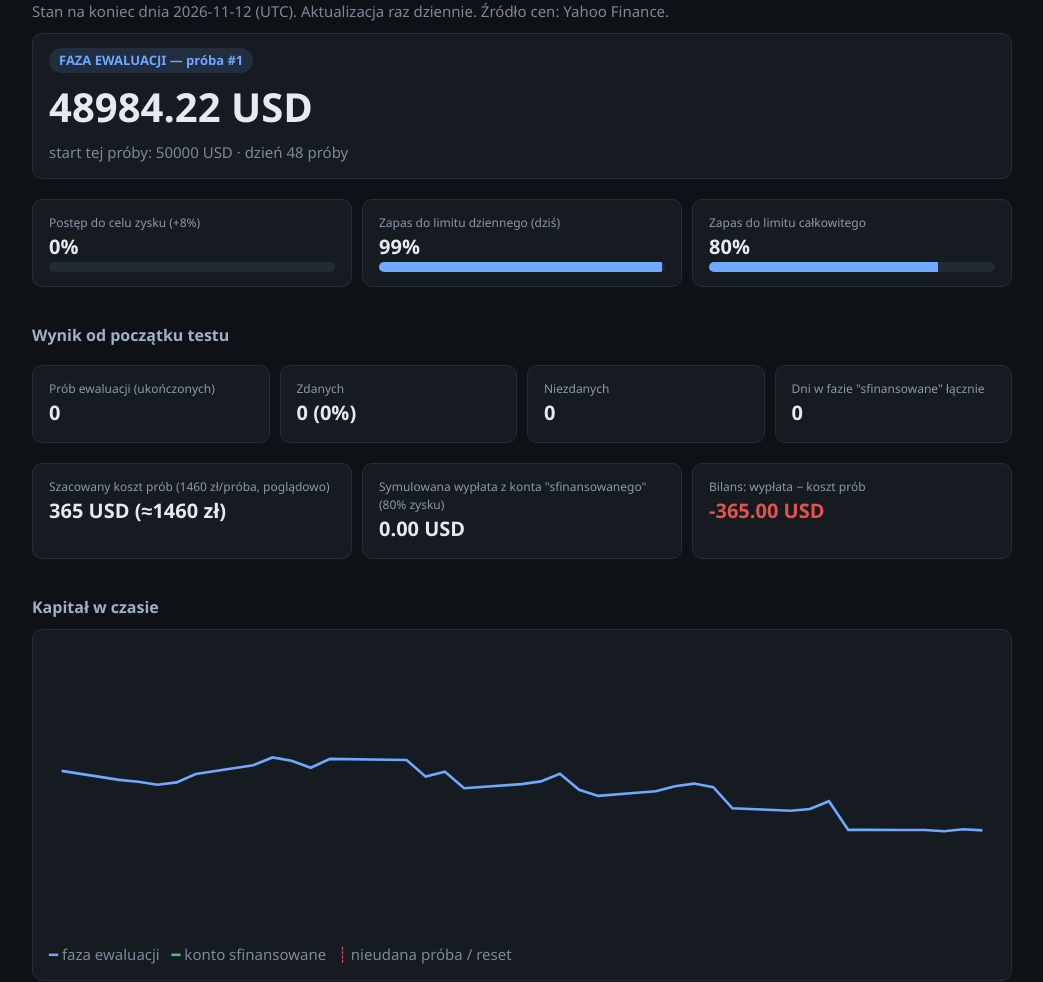
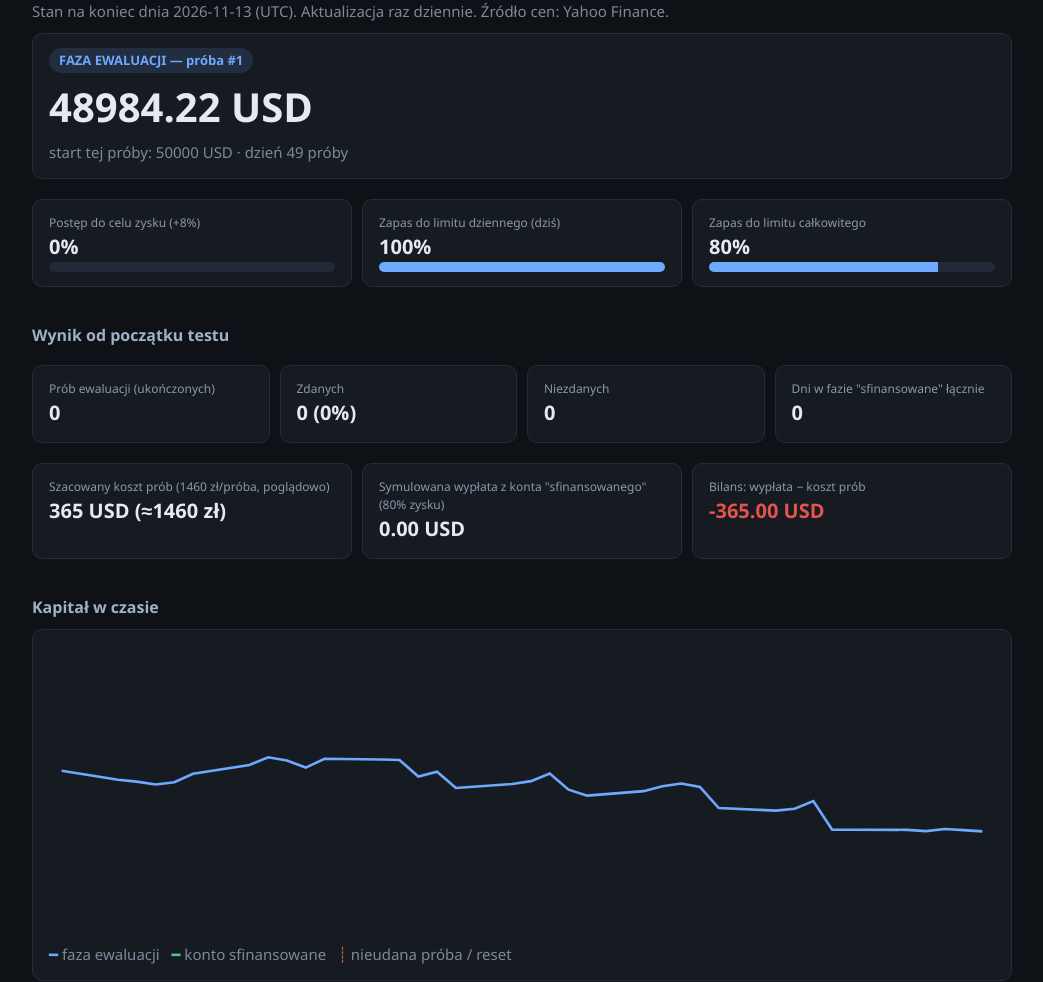
Before and after one commit to tadzikfw-tech/prop-challenge-demo, a plain HTML site: page docs/index.html in a window 1280 px wide. Shown: the part 133-1115 px from the top of the page, without its empty margins (118-1161 px from the left). Drawn offline with Linux system fonts and the light colour scheme.

Commit message:
dane 2026-11-15

```diff
--- a/data/history.csv
+++ b/data/history.csv
@@ -34,3 +34,4 @@ ts,equity,phase,attempt,daily_dd,total_dd
 1794321000000,48990.1222,EWALUACJA,1,-0.0004,-0.0202
 1794407400000,49025.4769,EWALUACJA,1,0.0007,-0.0195
 1794493800000,49006.1891,EWALUACJA,1,-0.0004,-0.0199
+1794580200000,48984.2205,EWALUACJA,1,-0.0004,-0.0203
--- a/data/state.json
+++ b/data/state.json
@@ -1 +1 @@
-{"n": 1, "attempts_passed": 0, "attempts_failed": 0, "funded_losses": 0, "att": {"no": 1, "phase": "EWALUACJA", "start_ts": 1790343000000, "start_equity": 50000.0, "peak_equity": 50222.10558099505, "prev_close_equity": 49006.189076833245, "acc": {"cash": 43578.440761653306, "qty": 0.7148923113894998, "target": 0.1111111111111111}, "_last_ts": 1794493800000}, "cum_payout_usd": 0.0, "cum_funded_days": 0.0}
+{"n": 1, "attempts_passed": 0, "attempts_failed": 0, "funded_losses": 0, "att": {"no": 1, "phase": "EWALUACJA", "start_ts": 1790343000000, "start_equity": 50000.0, "peak_equity": 50222.10558099505, "prev_close_equity": 48984.22045006698, "acc": {"cash": 43578.440761653306, "qty": 0.7148923113894998, "target": 0.1111111111111111}, "_last_ts": 1794580200000}, "cum_payout_usd": 0.0, "cum_funded_days": 0.0}
--- a/docs/index.html
+++ b/docs/index.html
@@ -8,12 +8,12 @@ table{width:100%;border-collapse:collapse;font-size:13px}th,td{padding:6px 8px;b
 <h1>Demo: strategia trendowa S&amp;P 500 pod zasadami "challenge'u" prop firmy</h1>
 <div class="warn">To symulacja na WIRTUALNYCH pieniądzach. Nie ma tu prawdziwej firmy, prawdziwego konta ani prawdziwych zleceń.
 Zasady (cel +8%, limit dzienny 5%, limit całkowity 10%, konto 50 000 USD) są reprezentatywne dla typowych firm, nie kopią żadnej konkretnej.</div>
-<div class="muted">Stan na koniec dnia 2026-11-12 (UTC). Aktualizacja raz dziennie. Źródło cen: Yahoo Finance.</div>
+<div class="muted">Stan na koniec dnia 2026-11-13 (UTC). Aktualizacja raz dziennie. Źródło cen: Yahoo Finance.</div>
 <div class="card"><span class="badge" style="background:#6ea8ff22;color:#6ea8ff">FAZA EWALUACJI — próba #1</span>
 <div class="big">48984.22 USD</div>
-<div class="muted">start tej próby: 50000 USD · dzień 48 próby</div></div>
+<div class="muted">start tej próby: 50000 USD · dzień 49 próby</div></div>
 <div class="grid"><div class="card"><div class="k">Postęp do celu zysku (+8%)</div><div class="v">0%</div><div style='background:#222a35;border-radius:6px;height:10px;overflow:hidden'><div style='width:0%;background:#4cc38a;height:100%'></div></div></div>
-<div class="card"><div class="k">Zapas do limitu dziennego (dziś)</div><div class="v">99%</div><div style='background:#222a35;border-radius:6px;height:10px;overflow:hidden'><div style='width:99%;background:#6ea8ff;height:100%'></div></div></div>
+<div class="card"><div class="k">Zapas do limitu dziennego (dziś)</div><div class="v">100%</div><div style='background:#222a35;border-radius:6px;height:10px;overflow:hidden'><div style='width:100%;background:#6ea8ff;height:100%'></div></div></div>
 <div class="card"><div class="k">Zapas do limitu całkowitego</div><div class="v">80%</div><div style='background:#222a35;border-radius:6px;height:10px;overflow:hidden'><div style='width:80%;background:#6ea8ff;height:100%'></div></div></div></div>
 <h2>Wynik od początku testu</h2>
 <div class="grid"><div class="card"><div class="k">Prób ewaluacji (ukończonych)</div><div class="v">0</div></div>
@@ -23,7 +23,7 @@ Zasady (cel +8%, limit dzienny 5%, limit całkowity 10%, konto 50 000 USD) są r
 <div class="grid"><div class="card"><div class="k">Szacowany koszt prób (1460 zł/próba, poglądowo)</div><div class="v">365 USD (≈1460 zł)</div></div>
 <div class="card"><div class="k">Symulowana wypłata z konta "sfinansowanego" (80% zysku)</div><div class="v">0.00 USD</div></div>
 <div class="card"><div class="k">Bilans: wypłata − koszt prób</div><div class="v" style="color:#e5534b">-365.00 USD</div></div></div>
-<h2>Kapitał w czasie</h2><div class="card"><svg viewBox='0 0 900 280' width='100%'><polyline fill='none' stroke='#6ea8ff' stroke-width='2.5' points='12.0,120.7 66.7,129.3 84.9,131.1 103.2,133.9 121.4,131.7 139.6,123.7 194.3,115.3 212.6,107.9 230.8,111.1 249.0,117.7 267.3,109.3 322.0,110.1 340.2,110.4 358.4,126.2 376.7,121.6 394.9,137.2 449.6,133.3 467.9,130.7 486.1,123.4 504.3,138.7 522.6,144.5 577.3,140.1 595.5,135.4 613.7,132.8 632.0,136.2 650.2,156.3 705.7,158.7 723.9,157.0 742.1,149.6 760.4,176.9 778.6,176.9 833.3,177.0 851.5,178.2 869.8,176.2 888.0,177.3'/></svg><div class='muted'><span style='color:#6ea8ff'>━</span> faza ewaluacji &nbsp; <span style='color:#4cc38a'>━</span> konto sfinansowane &nbsp; <span style='color:#e5534b'>┊</span> nieudana próba / reset</div></div>
+<h2>Kapitał w czasie</h2><div class="card"><svg viewBox='0 0 900 280' width='100%'><polyline fill='none' stroke='#6ea8ff' stroke-width='2.5' points='12.0,120.6 65.6,129.1 83.4,130.9 101.3,133.7 119.2,131.6 137.0,123.5 190.6,115.2 208.5,107.8 226.3,110.9 244.2,117.6 262.1,109.2 315.7,109.9 333.5,110.3 351.4,126.1 369.2,121.5 387.1,137.0 440.7,133.2 458.6,130.5 476.4,123.2 494.3,138.6 512.1,144.3 565.7,140.0 583.6,135.3 601.5,132.7 619.3,136.0 637.2,156.1 691.5,158.5 709.4,156.8 727.2,149.4 745.1,176.7 763.0,176.7 816.6,176.8 834.4,178.0 852.3,176.0 870.1,177.1 888.0,178.3'/></svg><div class='muted'><span style='color:#6ea8ff'>━</span> faza ewaluacji &nbsp; <span style='color:#4cc38a'>━</span> konto sfinansowane &nbsp; <span style='color:#e5534b'>┊</span> nieudana próba / reset</div></div>
 <h2>Co strategia "myśli" dziś (9 reguł głosuje)</h2><div class="card"><table><tr><td>Cena powyżej średniej z 50 dni</td><td style='color:#e5534b'>▼ nie</td></tr><tr><td>Cena powyżej średniej z 100 dni</td><td style='color:#e5534b'>▼ nie</td></tr><tr><td>Cena powyżej średniej z 150 dni</td><td style='color:#4cc38a'>▲ trend rośnie</td></tr><tr><td>Średnia 10 dni powyżej średniej 30 dni</td><td style='color:#e5534b'>▼ nie</td></tr><tr><td>Średnia 20 dni powyżej średniej 50 dni</td><td style='color:#e5534b'>▼ nie</td></tr><tr><td>Wybicie z 20-dniowego maksimum (wyjście: 10-dniowe minimum)</td><td style='color:#e5534b'>▼ nie</td></tr><tr><td>Wybicie z 55-dniowego maksimum (wyjście: 20-dniowe minimum)</td><td style='color:#e5534b'>▼ nie</td></tr><tr><td>Cena wyższa niż 30 dni temu</td><td style='color:#e5534b'>▼ nie</td></tr><tr><td>Cena wyższa niż 90 dni temu</td><td style='color:#4cc38a'>▲ trend rośnie</td></tr></table></div>
 <h2>Historia prób</h2><div class="card"><table><tr><th>Nr</th><th>Faza</th><th>Start</th><th>Koniec</th><th>Dni</th><th>Wynik</th><th>Zmiana kapitału</th></tr><tr><td colspan='7' class='muted'>Jeszcze żadna próba się nie zakończyła.</td></tr></table></div>
 <div class="muted" style="margin-top:20px">Symulacja na prawdziwych cenach S&amp;P 500 (^GSPC), koszty (spread ~0,01%, zero prowizji) uwzględnione. Nie jest poradą inwestycyjną i nie promuje konkretnej firmy typu prop trading.</div>
```
